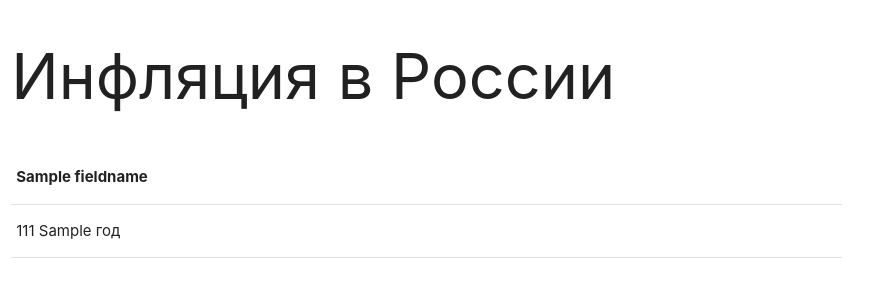
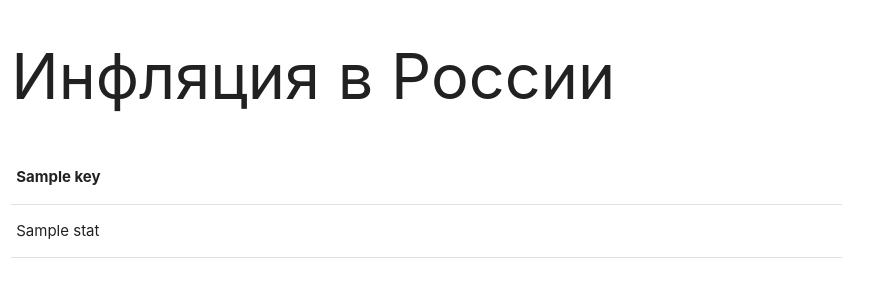
Before and after one commit to UlvacMoscow/Django_netology, a Django app: template dynamic-templates/task1/app/templates/inflation.html in a window 1280 px wide. Shown: the top 300 px of the page, without its empty margins (0-894 px from the left). Run offline with Django 3.2, Linux system fonts and the light colour scheme; the template is opened without the code that fills it: most values are stand-ins (such as "Sample title", 1, 10 or a date in 2020).

Commit message:
stats complete

```diff
--- a/dynamic-templates/task1/app/templates/inflation.html
+++ b/dynamic-templates/task1/app/templates/inflation.html
@@ -19,7 +19,7 @@
         <ul class="col s12 m8">
             <table class="bordered">
                 <thead>
-                    {% for fieldname in reader.fieldnames %}
+                    {% for fieldname in reader.0.keys %}
                         {% if fieldname == "Суммарная" %}
                             <th class="">Всего</th>
                         {% else %}
@@ -28,15 +28,19 @@
                     {% endfor %}
                 </thead>
                 <tbody>
-                    <tr>
-                        {% for r in reader %}
-                            <td>111 {{ r.Год }}</td>
-                        {% endfor %}
-                    </tr>
+                    {% for row in reader %}
+                        <tr>
+                           {% for stat in row.values %}
+                               {% if stat == '' %}
+                                    <td>-</td>
+                               {% else %}
+                                    <td>{{ stat }}</td>
+                               {% endif%}
+                           {% endfor %}
+                        </tr>
+                    {% endfor %}
                 </tbody>
             </table>
-       <!-- Ваша логика -->
-
         </ul>
       </div>
     {% endblock %}
--- a/dynamic-templates/task1/app/views.py
+++ b/dynamic-templates/task1/app/views.py
@@ -14,11 +14,13 @@ class InflationView(TemplateView):
     def get(self, request, *args, **kwargs):
         with open (settings.INFLATION_RUSSIA, encoding='utf8') as csvfile:
             reader = csv.DictReader(csvfile, delimiter = ';')
+            reader = list(reader)
             print('111111 ', dir(reader))
             # print('22222  ',reader.fieldnames)
             # print('22222  ',reader.restkey)
-            for r in reader:
-                print(r['Год'])
+            print('22222 ',dir(reader[0]))
+            # for r in reader:
+            #     print(r['Год'])
                 # print(r.items())
                 # for it in r.items():
                 #     print(it[1])
```
